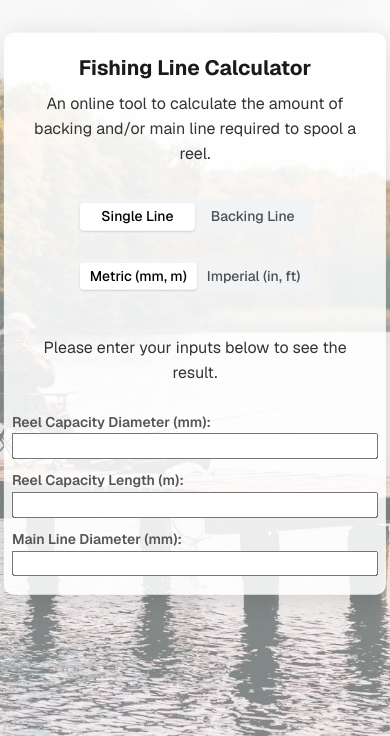
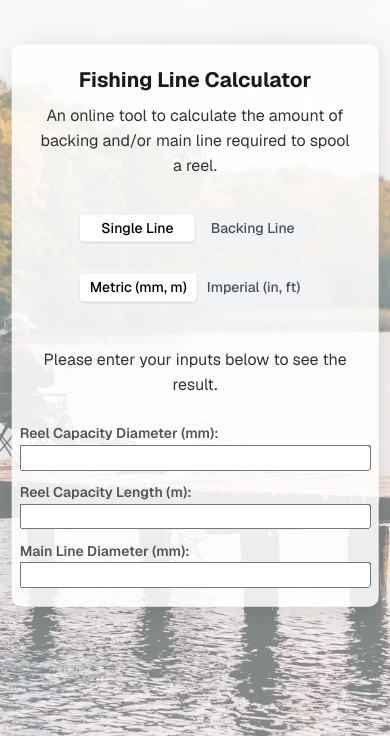
Before and after one commit to Noah-Bakr/Fishing-Line-Calculator, a Next.js app: page / in a window 390 px wide. Shown: the part 108-844 px from the top of the page. Built offline with nearby package versions, Linux system fonts and the light colour scheme.

Commit message:
feat: adjust squareWrapper dimensions for improved responsiveness and layout

```diff
--- a/src/app/page.module.css
+++ b/src/app/page.module.css
@@ -229,14 +229,15 @@ a.secondary, button.secondary {
   }
 
   .squareWrapper {
-    width: 98vw;
-    max-width: 98vw;
+    width: 94vw;
+    max-width: 94vw;
     min-width: 0;
     height: auto;
     min-height: 420px;
     padding: 1.2rem 0.5rem 1.2rem 0.5rem;
     border-radius: 10px;
     gap: 1rem;
+    margin: 3vw auto;
   }
   .squareWrapperHeading h1 {
     font-size: 1.3rem;
```
